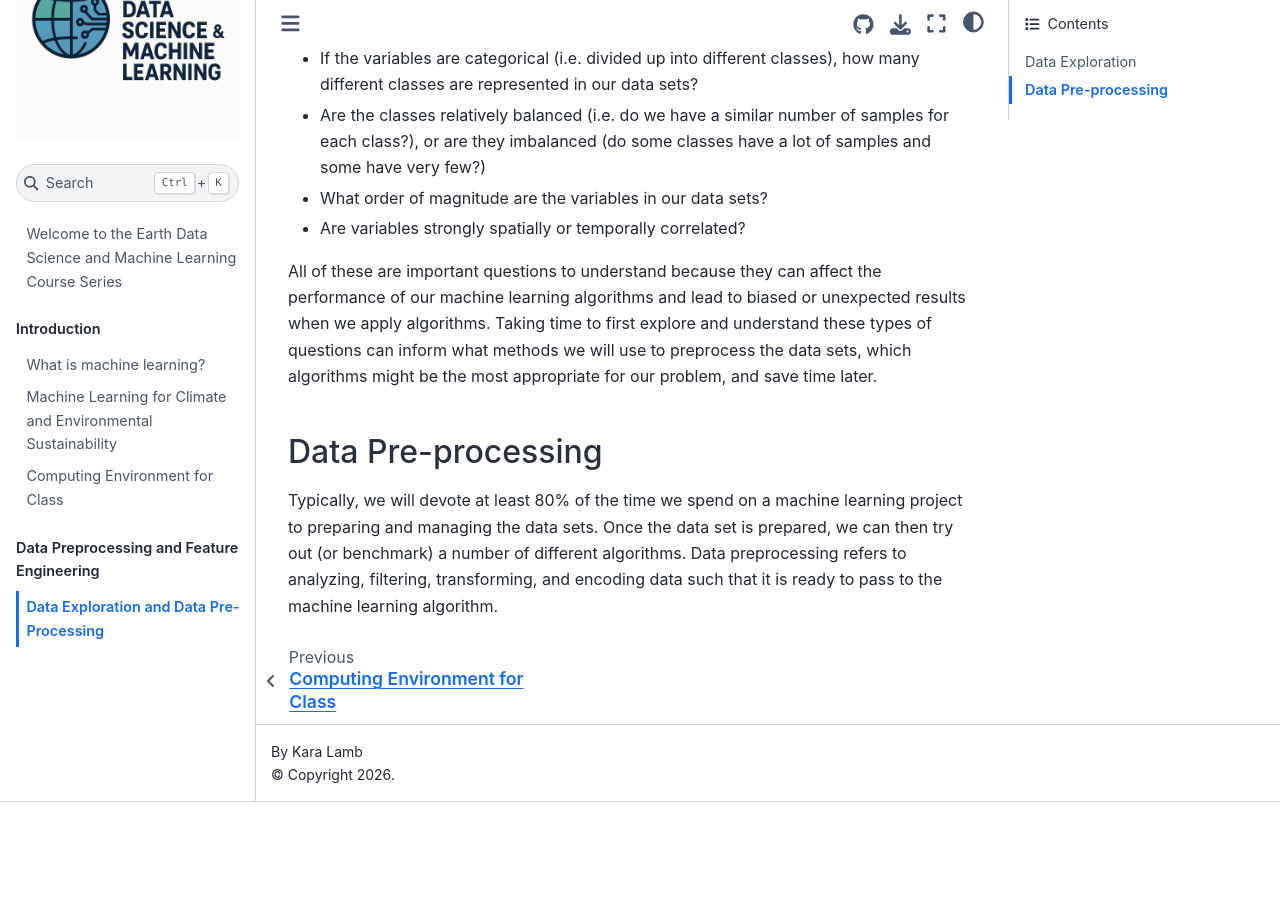
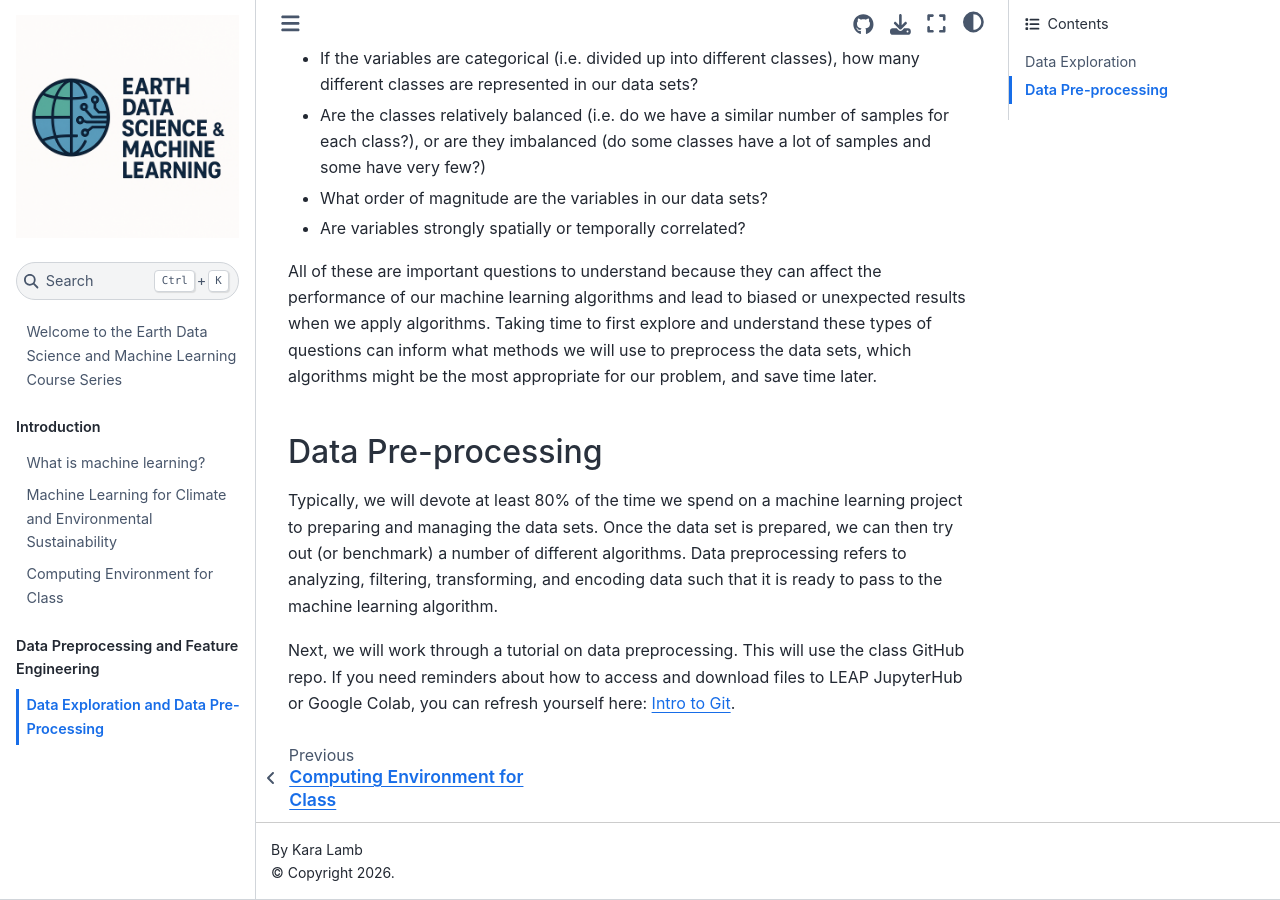
Before and after one commit to kdlamb/ML4Climate2026, a Jupyter Book: the page built from lectures_ML/DataPreprocessing/datapreprocessing.md, in a window 1280 px wide and 900 px high, scrolled down 603 px. Built offline with Jupyter Book 1.0.4 settings and Sphinx 7.4.7 and the Sphinx Book theme 1.1.4, drawn with Linux system fonts in a browser that asks for light colours; pages that are not in the unit, such as notebooks, are missing from menus; before the commit the page ends 1405 px from its top, so only the background shows below that.

Commit message:
DataPreprocessing: fix pandas/matplotlib FutureWarnings, add per-exercise cells, link git guide
- datapreparation: clip negative scatter sizes (sqrt NaN warning); replace
  chained-inplace fillna with reassignment; infer_objects before interpolate.
- datapreparation: split the 10-question Exercises cell so each question is
  followed by an empty code cell for students to work in.
- datapreprocessing: add closing pointer to the tutorial and the Intro to Git
  access/download guide.
- Mirror the same edits into the accessible book.

Co-Authored-By: Claude Opus 4.8 <noreply@anthropic.com>
Claude-Session: https://claude.ai/code/session_011JZoztmSX5YhY4pEqjPksJ

```diff
--- a/lectures_ML/DataPreprocessing/datapreprocessing.md
+++ b/lectures_ML/DataPreprocessing/datapreprocessing.md
@@ -27,3 +27,7 @@ use to preprocess the data sets, which algorithms might be the most appropriate
 Typically, we will devote at least 80% of the time we spend on a machine learning project to preparing and managing the data sets. Once the
 data set is prepared, we can then try out (or benchmark) a number of different algorithms. Data preprocessing refers to analyzing, filtering, transforming,
 and encoding data such that it is ready to pass to the machine learning algorithm.
+
+Next, we will work through a tutorial on data preprocessing. This will use the class GitHub repo. If you need reminders about how to access and download
+files to LEAP JupyterHub or Google Colab, you can refresh yourself here:
+[Intro to Git](https://earth-ds-ml.github.io/summer_2026/lectures_DS/computing_env/intro_to_git.html).
```
Also changed, not shown: accessible_pilot/lectures_ML/DataPreprocessing/datapreparation.md (+3 -3 lines), accessible_pilot/lectures_ML/DataPreprocessing/datapreprocessing.md (+5 -0 lines).
